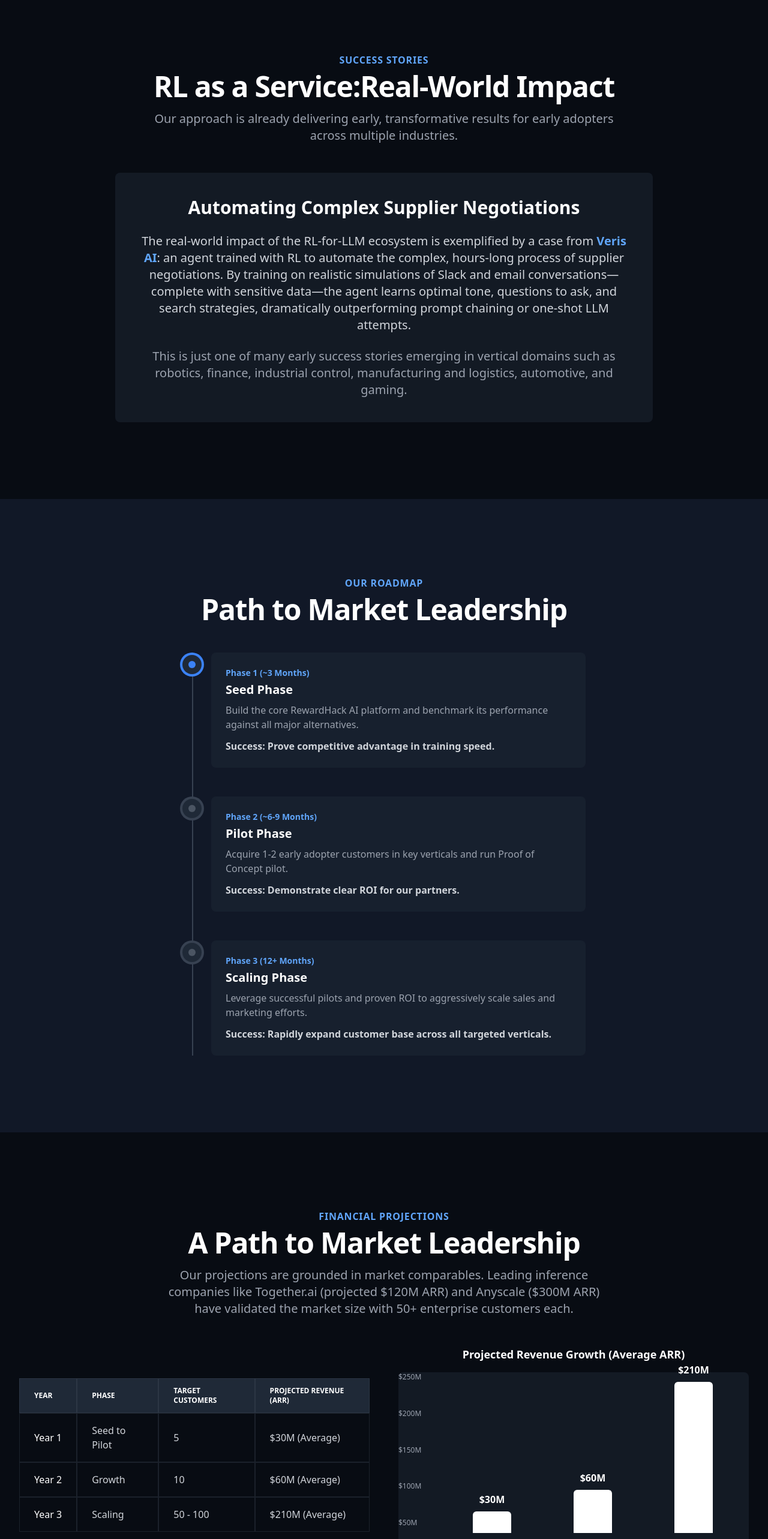
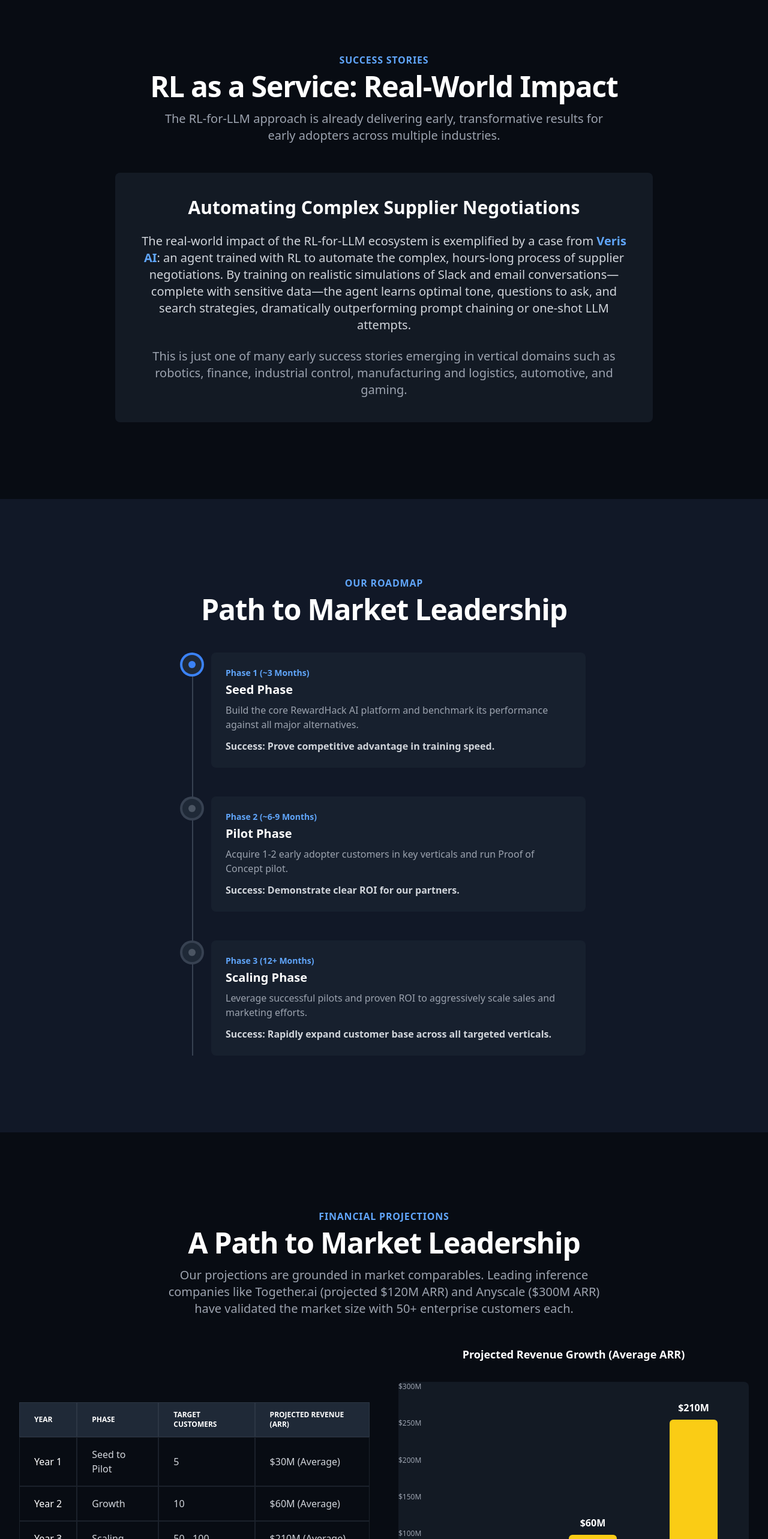
Before and after one commit to unsupervisedbz/rlaas_deck, a React (Create React App) app: page / in a window 1280 px wide. Shown: the part 5360-7926 px from the top of the page at 60% size. Built offline with nearby package versions, Linux system fonts and the light colour scheme.

Commit message:
small text updates

```diff
--- a/src/App.jsx
+++ b/src/App.jsx
@@ -366,8 +366,8 @@ const SuccessStoriesSection = () => (
     <Section id="success-stories" className="bg-black/50">
         <SectionTitle
             subtitle="Success Stories"
-            title="RL as a Service:Real-World Impact"
-            description="Our approach is already delivering early, transformative results for early adopters across multiple industries."
+            title="RL as a Service: Real-World Impact"
+            description="The RL-for-LLM approach is already delivering early, transformative results for early adopters across multiple industries."
         />
         <div className="flex justify-center">
             <div className="max-w-4xl bg-gray-800/50 rounded-lg p-10">
@@ -474,10 +474,11 @@ const FinancialsSection = () => (
         </table>
       </div>
       <div>
-        <h3 className="text-lg font-semibold text-white text-center mb-4">Projected Revenue Growth (Average ARR)</h3>
-        <div className="bg-gray-800/50 p-6 rounded-lg h-80 relative">
+        <h3 className="text-lg font-semibold text-white text-center mb-8">Projected Revenue Growth (Average ARR)</h3>
+        <div className="bg-gray-800/50 p-6 rounded-lg h-96 relative">
           {/* Y-axis labels */}
           <div className="absolute left-0 top-0 h-full flex flex-col justify-between text-xs text-gray-400">
+            <span>$300M</span>
             <span>$250M</span>
             <span>$200M</span>
             <span>$150M</span>
@@ -490,17 +491,17 @@ const FinancialsSection = () => (
           <div className="ml-16 h-full flex items-end justify-around space-x-8">
             <div className="flex flex-col items-center">
               <div className="text-white font-bold mb-2">$30M</div>
-              <div className="w-16 bg-white rounded-t-md" style={{ height: '36px' }}></div>
+              <div className="w-20 bg-yellow-400 rounded-t-md" style={{ height: '38px' }}></div>
               <div className="mt-2 text-sm text-gray-400">Year 1</div>
             </div>
             <div className="flex flex-col items-center">
               <div className="text-white font-bold mb-2">$60M</div>
-              <div className="w-16 bg-white rounded-t-md" style={{ height: '72px' }}></div>
+              <div className="w-20 bg-yellow-400 rounded-t-md" style={{ height: '77px' }}></div>
               <div className="mt-2 text-sm text-gray-400">Year 2</div>
             </div>
             <div className="flex flex-col items-center">
               <div className="text-white font-bold mb-2">$210M</div>
-              <div className="w-16 bg-white rounded-t-md" style={{ height: '252px' }}></div>
+              <div className="w-20 bg-yellow-400 rounded-t-md" style={{ height: '269px' }}></div>
               <div className="mt-2 text-sm text-gray-400">Year 3</div>
             </div>
           </div>
```
